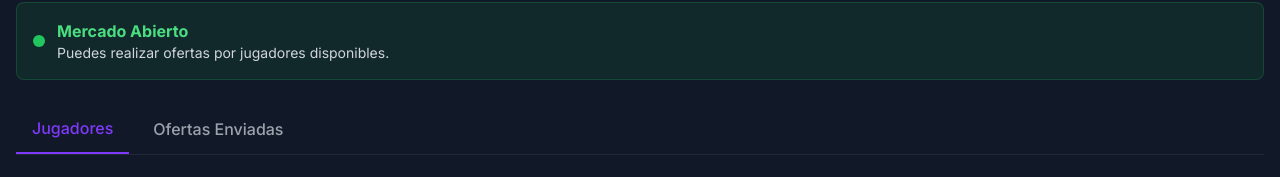
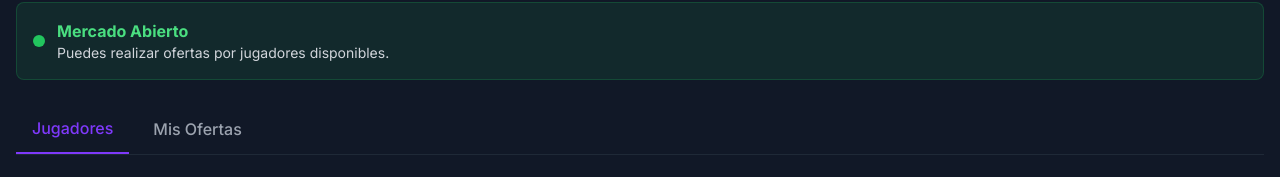
Before and after one commit to jacksonhehe/La-Virtual-Zone-, a React (Vite) app: page /liga-master/mercado in a window 1280 px wide. Shown: the part 375-552 px from the top of the page. Built offline with nearby package versions, Linux system fonts and the light colour scheme.

Commit message:
Rename offers tab

```diff
--- a/src/components/dt-dashboard/MercadoTab.tsx
+++ b/src/components/dt-dashboard/MercadoTab.tsx
@@ -131,7 +131,7 @@ export default function MercadoTab() {
                 : 'bg-white/5 text-white/70 hover:bg-white/10'
             }`}
           >
-            Ofertas Enviadas ({sentOffers.length})
+            Mis Ofertas ({sentOffers.length})
           </motion.button>
         </div>
       </motion.div>
--- a/src/pages/Market.tsx
+++ b/src/pages/Market.tsx
@@ -126,7 +126,7 @@ const Market = () => {
               onClick={() => setActiveTab('offers')}
               className={`px-4 py-3 font-medium ${activeTab === 'offers' ? 'text-primary border-b-2 border-primary' : 'text-gray-400 hover:text-white'}`}
             >
-            Ofertas Enviadas
+            Mis Ofertas
             </button>
           </div>
         </div>
```
